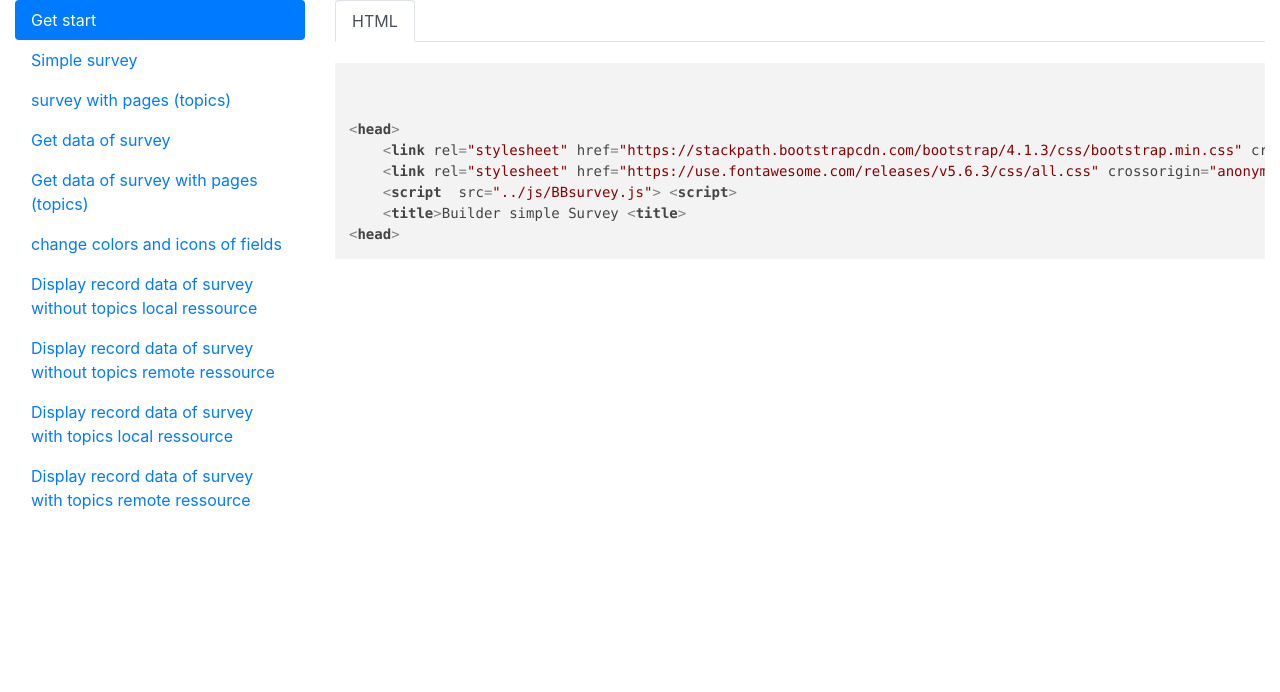
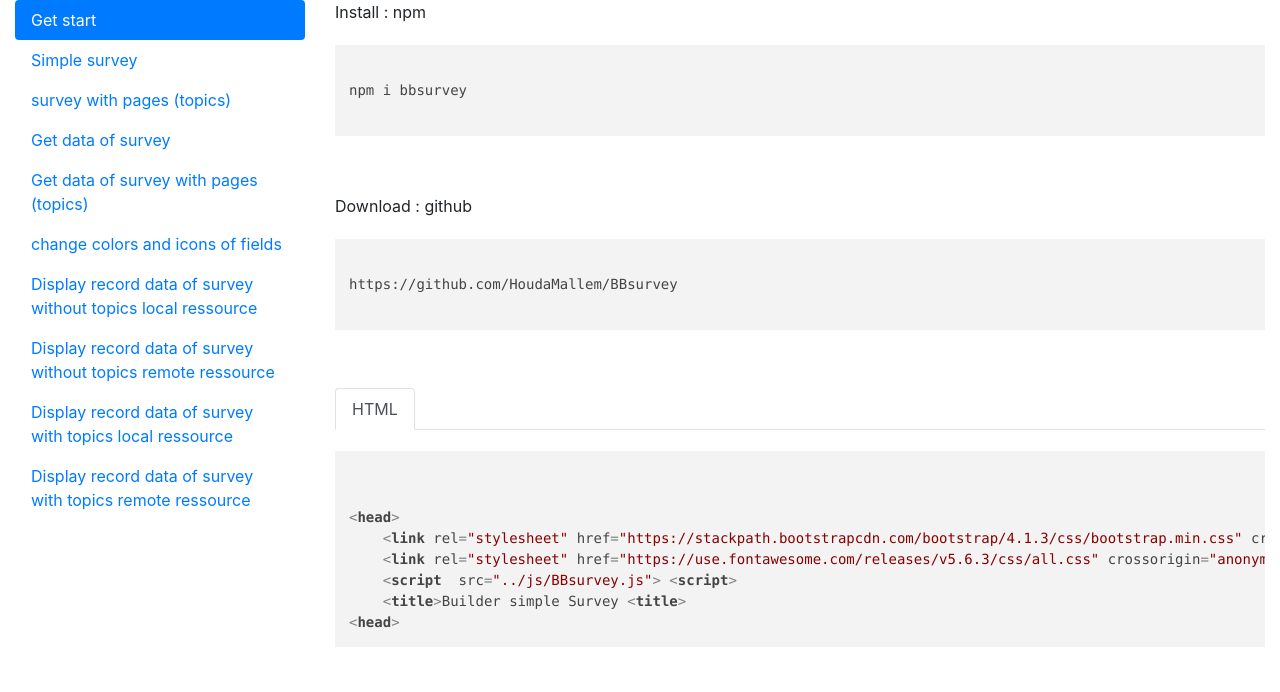
Before and after one commit to HoudaMallem/BBsurvey, a website: page exmple/index.html in a window 1280 px wide. Drawn offline with nearby package versions, Linux system fonts and the light colour scheme.

Commit message:
add install source

```diff
--- a/exmple/index.html
+++ b/exmple/index.html
@@ -41,7 +41,18 @@
                     <div class="col-9">
                       <div class="tab-content" id="v-pills-tabContent">
                             <div class="tab-pane fade show active" id="v-pills-start" role="tabpanel" aria-labelledby="v-pills-start-tab">
-
+                                    Install : npm <br/>
+                                    <pre>
+                                        <code class="language-html" data-lang="html">
+npm i bbsurvey
+                                        </code>
+                                    </pre>
+                                    Download : github <br/>
+                                    <pre>
+                                        <code class="language-html" data-lang="html">
+https://github.com/HoudaMallem/BBsurvey
+                                        </code>
+                                    </pre>
 
                                     <ul class="nav nav-tabs" id="codes" role="tablist">
                                             <li class="nav-item">
```
